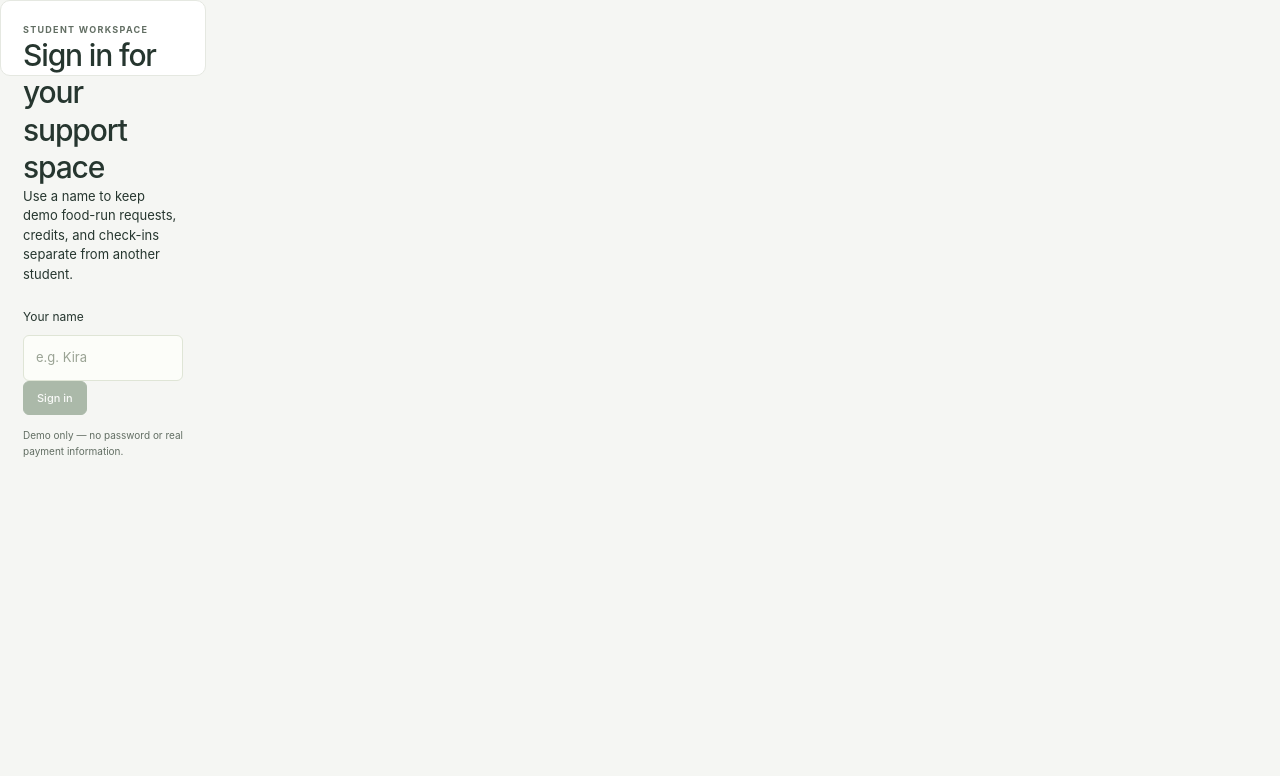
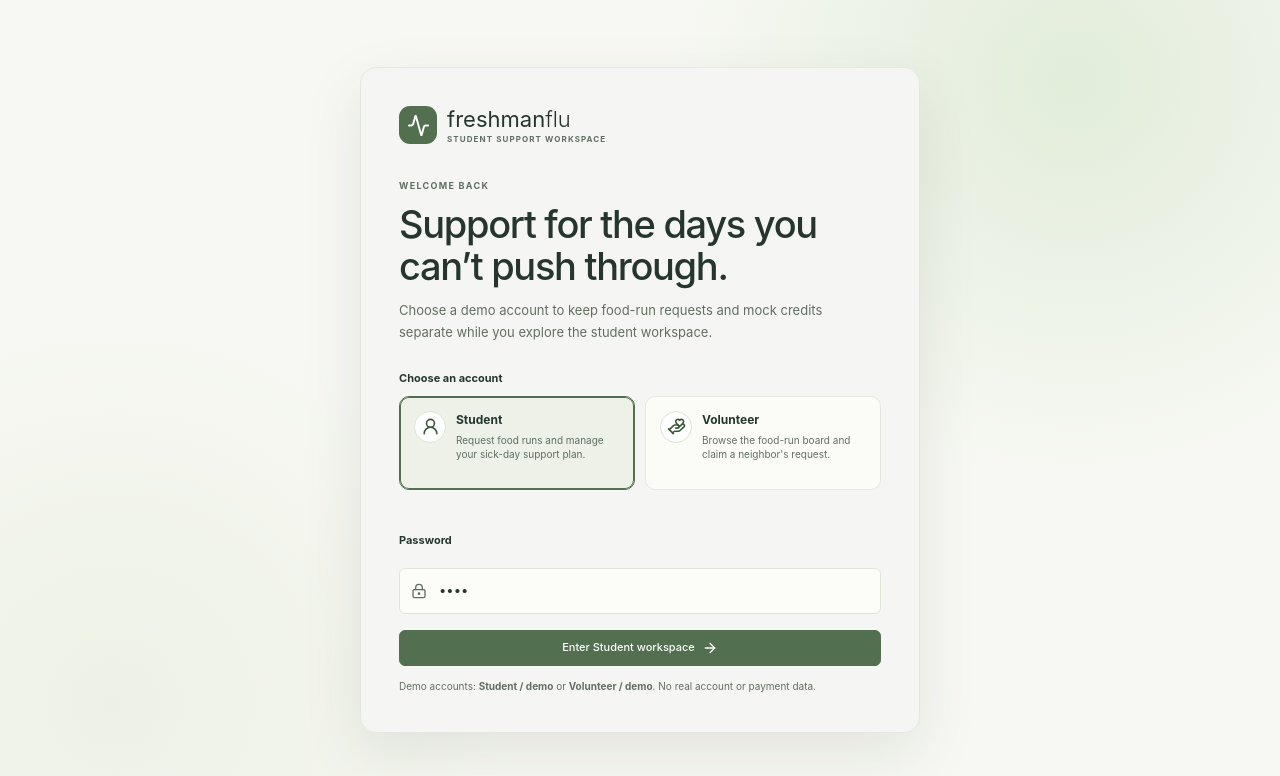
Before and after one commit to prithwiraj10/HackMIT, a Next.js app in the folder frontend/: page /admin in a window 1280 px wide. Shown: the top 776 px of the page. Built offline with nearby package versions, Linux system fonts and the light colour scheme.

Commit message:
Restore demo student and volunteer login

```diff
--- a/frontend/src/components/support-workspace.tsx
+++ b/frontend/src/components/support-workspace.tsx
@@ -1,6 +1,6 @@
 "use client";
 
-import { useEffect, useRef, useState } from "react";
+import { type FormEvent, useEffect, useRef, useState } from "react";
 import Link from "next/link";
 import {
   Activity,
@@ -11,6 +11,8 @@ import {
   ChevronDown,
   ChevronRight,
   HeartPulse,
+  HandHeart,
+  LockKeyhole,
   LogOut,
   MapPin,
   MessageCircle,
@@ -18,6 +20,7 @@ import {
   ShoppingBag,
   Trash2,
   Utensils,
+  UserRound,
   Volume2,
 } from "lucide-react";
 import { SYMPTOMS, type CheckIn } from "@/lib/support-data";
@@ -81,6 +84,24 @@ const HEADINGS: Record<Tab, { crumb: string; title: string; lede: string }> = {
 
 const STORAGE_KEY = "freshman-flu-checkins";
 const SESSION_KEY = "freshman-flu-student-session";
+const DEMO_ACCOUNTS = [
+  {
+    name: "Student",
+    role: "Request food runs and manage your sick-day support plan.",
+    Icon: UserRound,
+  },
+  {
+    name: "Volunteer",
+    role: "Browse the food-run board and claim a neighbor's request.",
+    Icon: HandHeart,
+  },
+] as const;
+
+type DemoAccountName = (typeof DEMO_ACCOUNTS)[number]["name"];
+
+function isDemoAccount(value: string | null): value is DemoAccountName {
+  return DEMO_ACCOUNTS.some((account) => account.name === value);
+}
 
 function loadCheckIns(): CheckIn[] {
   try {
@@ -103,7 +124,8 @@ export function SupportWorkspace() {
   useEffect(() => {
     setCheckIns(loadCheckIns());
     setPosts(loadForumPosts());
-    setStudentName(localStorage.getItem(SESSION_KEY));
+    const savedAccount = localStorage.getItem(SESSION_KEY);
+    setStudentName(isDemoAccount(savedAccount) ? savedAccount : null);
   }, []);
 
   const navigate = (next: Tab) => {
@@ -129,9 +151,9 @@ export function SupportWorkspace() {
   const heading = HEADINGS[tab];
 
   if (studentName === null) {
-    return <StudentSignIn onSignIn={(name) => {
-      localStorage.setItem(SESSION_KEY, name);
-      setStudentName(name);
+    return <StudentSignIn onSignIn={(account) => {
+      localStorage.setItem(SESSION_KEY, account);
+      setStudentName(account);
     }} />;
   }
 
@@ -249,9 +271,100 @@ export function SupportWorkspace() {
   );
 }
 
-function StudentSignIn({ onSignIn }: { onSignIn: (name: string) => void }) {
-  const [name, setName] = useState("");
-  return <main className="app-shell support"><section className="panel sign-in-panel"><span className="eyebrow">STUDENT WORKSPACE</span><h1>Sign in for your support space</h1><p>Use a name to keep demo food-run requests, credits, and check-ins separate from another student.</p><label className="field-label" htmlFor="student-name">Your name</label><input id="student-name" className="text-input" value={name} onChange={(e) => setName(e.target.value)} placeholder="e.g. Kira" /><button className="button primary" disabled={!name.trim()} onClick={() => onSignIn(name.trim().slice(0, 60))}>Sign in</button><p className="support-hint">Demo only — no password or real payment information.</p></section></main>;
+function StudentSignIn({
+  onSignIn,
+}: {
+  onSignIn: (account: DemoAccountName) => void;
+}) {
+  const [account, setAccount] = useState<DemoAccountName>("Student");
+  const [password, setPassword] = useState("demo");
+  const [error, setError] = useState("");
+
+  const submit = (event: FormEvent<HTMLFormElement>) => {
+    event.preventDefault();
+    if (password !== "demo") {
+      setError("Use the demo password shown below.");
+      return;
+    }
+    onSignIn(account);
+  };
+
+  return (
+    <main className="support sign-in-shell">
+      <section className="sign-in-card">
+        <div className="sign-in-brand">
+          <span className="brand-mark">
+            <Activity size={23} />
+          </span>
+          <span>
+            freshman<span className="brand-light">flu</span>
+            <small>STUDENT SUPPORT WORKSPACE</small>
+          </span>
+        </div>
+        <span className="eyebrow">WELCOME BACK</span>
+        <h1>Support for the days you can’t push through.</h1>
+        <p className="sign-in-intro">
+          Choose a demo account to keep food-run requests and mock credits
+          separate while you explore the student workspace.
+        </p>
+
+        <form onSubmit={submit}>
+          <fieldset className="account-picker">
+            <legend>Choose an account</legend>
+            <div className="account-options">
+              {DEMO_ACCOUNTS.map(({ name, role, Icon }) => (
+                <button
+                  key={name}
+                  type="button"
+                  className={
+                    account === name
+                      ? "account-option selected"
+                      : "account-option"
+                  }
+                  aria-pressed={account === name}
+                  onClick={() => {
+                    setAccount(name);
+                    setError("");
+                  }}
+                >
+                  <span className="account-icon"><Icon size={19} /></span>
+                  <span>
+                    <strong>{name}</strong>
+                    <small>{role}</small>
+                  </span>
+                </button>
+              ))}
+            </div>
+          </fieldset>
+          <label className="field-label" htmlFor="demo-password">
+            Password
+          </label>
+          <div className="password-input-wrap">
+            <LockKeyhole size={16} aria-hidden="true" />
+            <input
+              id="demo-password"
+              className="text-input"
+              type="password"
+              value={password}
+              onChange={(event) => {
+                setPassword(event.target.value);
+                setError("");
+              }}
+              autoComplete="current-password"
+            />
+          </div>
+          {error && <p className="sign-in-error" role="alert">{error}</p>}
+          <button className="button primary sign-in-button" type="submit">
+            Enter {account} workspace <ArrowRight size={16} />
+          </button>
+        </form>
+        <p className="support-hint">
+          Demo accounts: <strong>Student / demo</strong> or{" "}
+          <strong>Volunteer / demo</strong>. No real account or payment data.
+        </p>
+      </section>
+    </main>
+  );
 }
 
 function Overview({
--- a/frontend/src/components/support.css
+++ b/frontend/src/components/support.css
@@ -382,6 +382,155 @@
   color: #8a9a78;
 }
 
+/* Student-only demo account entry. It intentionally stays outside the app shell
+   so the simulation's navigation and styles are never involved. */
+.sign-in-shell {
+  min-height: 100vh;
+  display: grid;
+  place-items: center;
+  padding: 28px;
+  background:
+    radial-gradient(circle at 84% 10%, #e2edda 0, transparent 31%),
+    radial-gradient(circle at 9% 88%, #edf1e5 0, transparent 29%),
+    #f7f8f3;
+}
+.sign-in-card {
+  width: min(100%, 560px);
+  background: var(--paper);
+  border: 1px solid var(--border);
+  border-radius: 16px;
+  padding: 38px;
+  box-shadow: 0 22px 60px rgba(47, 60, 43, 0.1);
+}
+.sign-in-brand {
+  display: flex;
+  align-items: center;
+  gap: 10px;
+  margin-bottom: 35px;
+  color: var(--ink);
+  font-family: var(--font-display);
+  font-size: 22px;
+  line-height: 1;
+}
+.sign-in-brand small {
+  display: block;
+  margin-top: 5px;
+  color: var(--muted);
+  font-family: var(--font-sans);
+  font-size: 8px;
+  font-weight: 650;
+  letter-spacing: 1.1px;
+}
+.sign-in-card h1 {
+  max-width: 450px;
+  margin: 10px 0 11px;
+  font-size: clamp(28px, 5vw, 38px);
+  line-height: 1.12;
+  letter-spacing: -1.3px;
+}
+.sign-in-intro {
+  color: var(--muted);
+  font-size: 13px;
+  line-height: 1.7;
+  max-width: 470px;
+}
+.sign-in-card form {
+  display: grid;
+  gap: 11px;
+  margin-top: 27px;
+}
+.account-picker {
+  margin: 0 0 7px;
+  padding: 0;
+  border: 0;
+}
+.account-picker legend,
+.sign-in-card .field-label {
+  color: var(--ink);
+  font-size: 11px;
+  font-weight: 650;
+}
+.account-picker legend {
+  margin-bottom: 9px;
+}
+.account-options {
+  display: grid;
+  grid-template-columns: 1fr 1fr;
+  gap: 10px;
+}
+.account-option {
+  display: flex;
+  min-height: 94px;
+  gap: 10px;
+  padding: 14px;
+  text-align: left;
+  color: var(--ink);
+  background: #fbfcf8;
+  border: 1px solid var(--border);
+  border-radius: 10px;
+}
+.account-option:hover {
+  background: var(--olive-light);
+  border-color: #c8d4bf;
+}
+.account-option.selected {
+  background: var(--olive-light);
+  border-color: var(--olive);
+  box-shadow: inset 0 0 0 1px var(--olive);
+}
+.account-icon {
+  display: grid;
+  place-items: center;
+  width: 32px;
+  height: 32px;
+  flex: 0 0 32px;
+  color: var(--olive-dark);
+  background: #fff;
+  border: 1px solid #dce5d4;
+  border-radius: 50%;
+}
+.account-option strong,
+.account-option small {
+  display: block;
+}
+.account-option strong {
+  font-size: 12px;
+  font-weight: 650;
+}
+.account-option small {
+  margin-top: 4px;
+  color: var(--muted);
+  font-size: 10px;
+  line-height: 1.45;
+}
+.password-input-wrap {
+  position: relative;
+}
+.password-input-wrap svg {
+  position: absolute;
+  top: 50%;
+  left: 12px;
+  color: var(--muted);
+  transform: translateY(-50%);
+  pointer-events: none;
+}
+.password-input-wrap .text-input {
+  padding-left: 39px;
+}
+.sign-in-button {
+  width: 100%;
+  justify-content: center;
+  margin-top: 5px;
+}
+.sign-in-error {
+  margin: -2px 0 0;
+  color: #a6443d;
+  font-size: 11px;
+}
+.sign-in-card .support-hint {
+  margin-bottom: 0;
+}
+
 /* Dark mode: shares the simulation's tokens (set on <html> by .theme-dark). */
 .theme-dark .support .text-input::placeholder,
 .theme-dark .support-run p,
@@ -429,6 +578,23 @@
   border-color: #2b3a2c;
   background: #1b211c;
 }
+.theme-dark .sign-in-shell {
+  background:
+    radial-gradient(circle at 84% 10%, #273025 0, transparent 31%),
+    #101511;
+}
+.theme-dark .sign-in-card,
+.theme-dark .account-option,
+.theme-dark .account-icon {
+  background: #161d17;
+}
+.theme-dark .account-option:hover,
+.theme-dark .account-option.selected {
+  background: #202b20;
+}
+.theme-dark .account-icon {
+  border-color: #354534;
+}
 
 @media (max-width: 1200px) {
   .support-overview {
@@ -454,4 +620,19 @@
     flex-direction: column;
     align-items: flex-start;
   }
+  .sign-in-shell {
+    padding: 16px;
+  }
+  .sign-in-card {
+    padding: 26px 21px;
+  }
+  .sign-in-brand {
+    margin-bottom: 27px;
+  }
+  .account-options {
+    grid-template-columns: 1fr;
+  }
+  .account-option {
+    min-height: 76px;
+  }
 }
```
